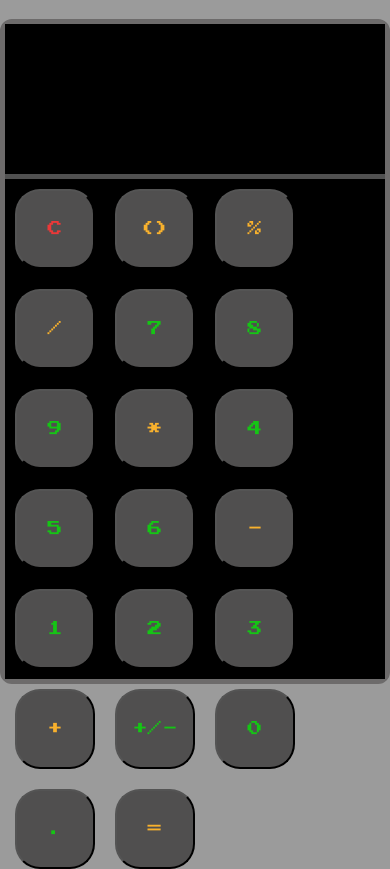
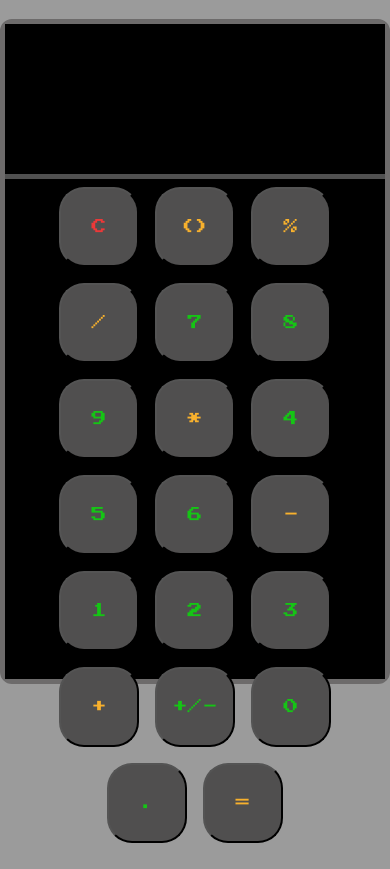
Before and after one commit to colonelcandycorn/calculator, a plain HTML site: page index.html in a window 390 px wide. Shown: the part 76-945 px from the top of the page. After the commit the page ends 919 px from the top, so only its background shows below. Drawn offline with Linux system fonts and the light colour scheme.

Commit message:
Fix margins
adjusted buttons so they don't overflow on mobile

```diff
--- a/css/styles.css
+++ b/css/styles.css
@@ -50,6 +50,7 @@ body {
 
 .buttonContainer {
     display: flex;
+    justify-content: center;
     flex-wrap: wrap;
     max-width: 400px;
     max-height: 500px;
@@ -69,7 +70,7 @@ body {
     margin: 0px;
     border-radius: 25px;
     font-size: 15px;
-    margin: 10px
+    margin: 8px
 }
 
 .button:active {
```
